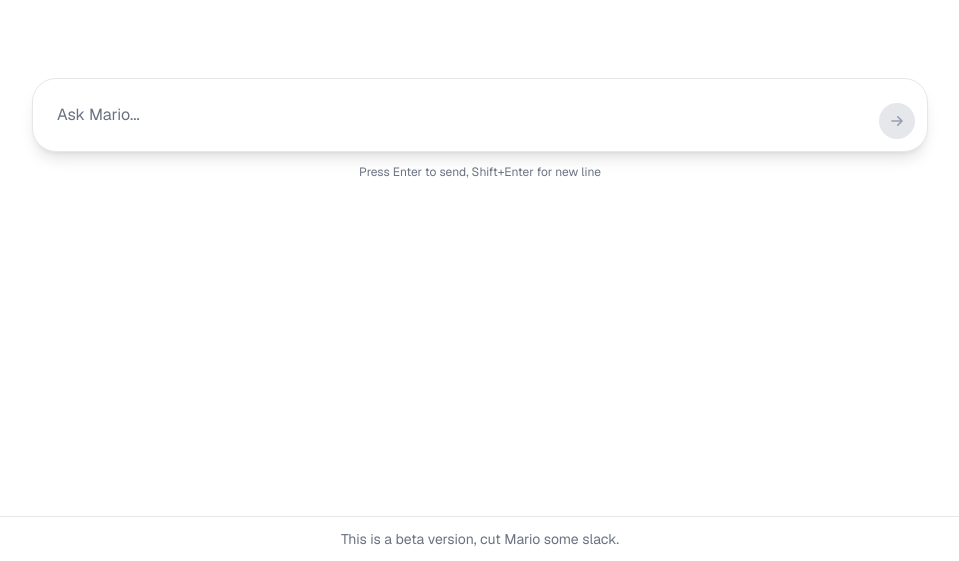
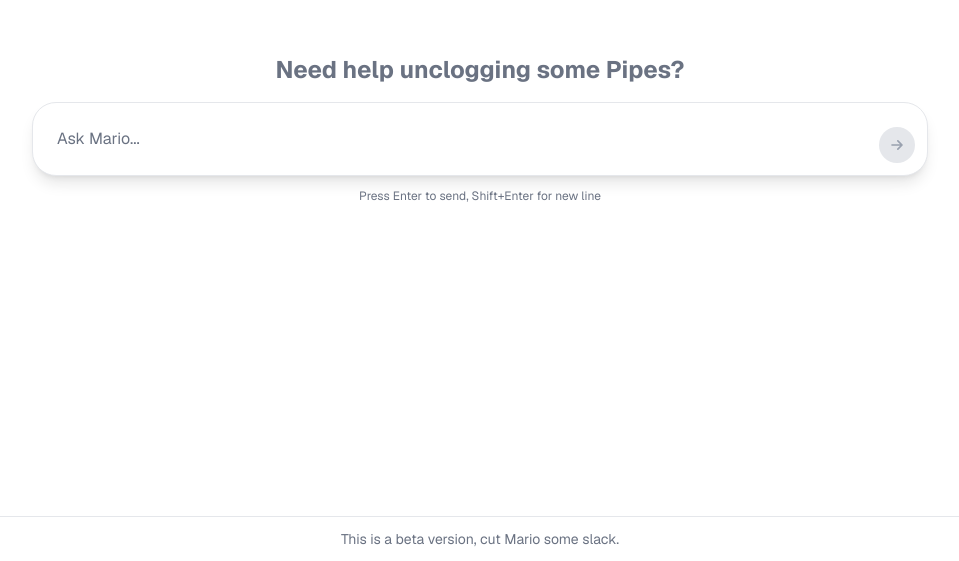
Before and after one commit to kevinkim-ogp/unclog-with-ai, a Next.js app: page / in a window 1280 px wide. Shown: the part 239-800 px from the top of the page, without its empty margins (160-1119 px from the left). Built offline with nearby package versions, Linux system fonts and the light colour scheme.

Commit message:
chore: improve copywriting

```diff
--- a/app/components/PromptInput.tsx
+++ b/app/components/PromptInput.tsx
@@ -46,6 +46,9 @@ export default function ChatGPTInput({
               />
             </div>
           )}
+          <h3 className="text-2xl font-bold text-center mb-4 text-gray-500">
+            Need help unclogging some Pipes?
+          </h3>
           <div className="flex items-end bg-white border border-gray-200 rounded-3xl shadow-lg hover:shadow-xl transition-shadow duration-200 p-3">
             <textarea
               value={input}
--- a/app/layout.tsx
+++ b/app/layout.tsx
@@ -13,8 +13,8 @@ const geistMono = Geist_Mono({
 });
 
 export const metadata: Metadata = {
-  title: "Unclog with some help",
-  description: "Generated by create next app",
+  title: "PipeDream",
+  description: "Let Mario help unclog your pipes.",
 };
 
 export default function RootLayout({
```
